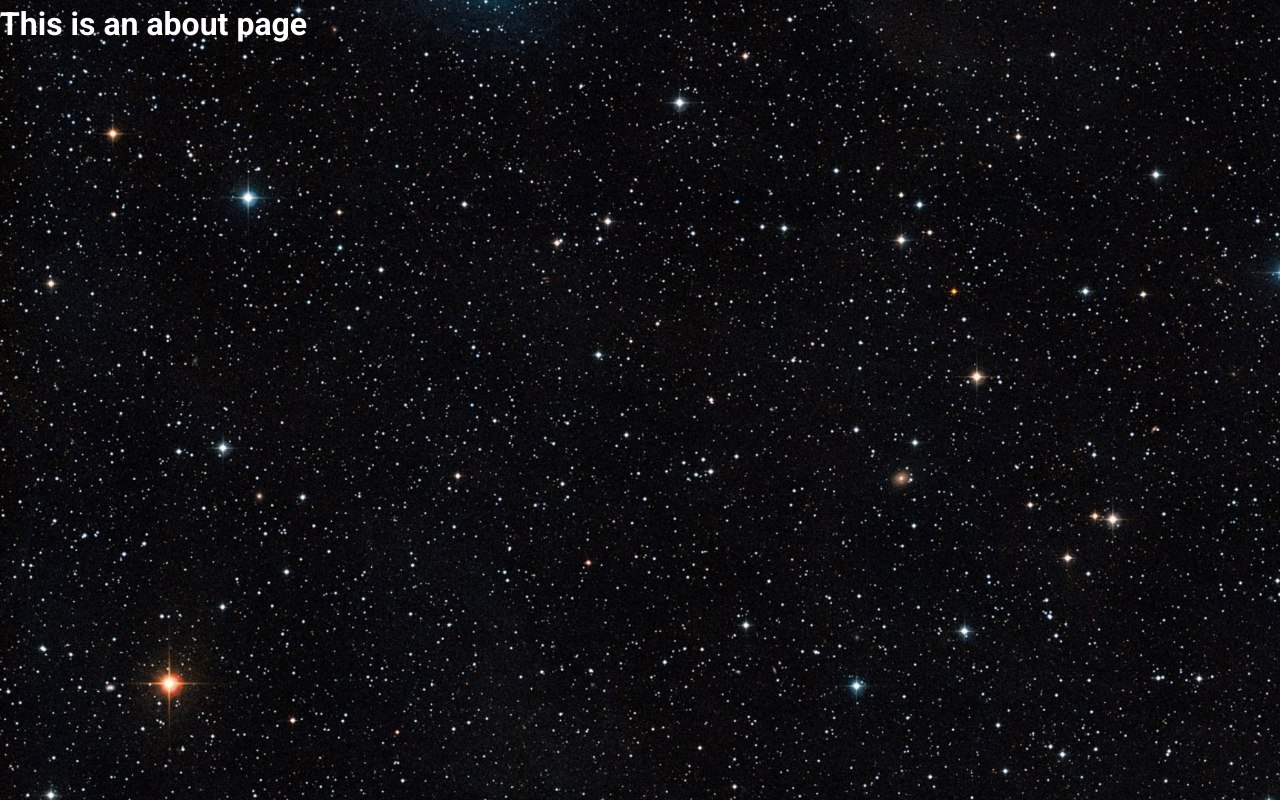
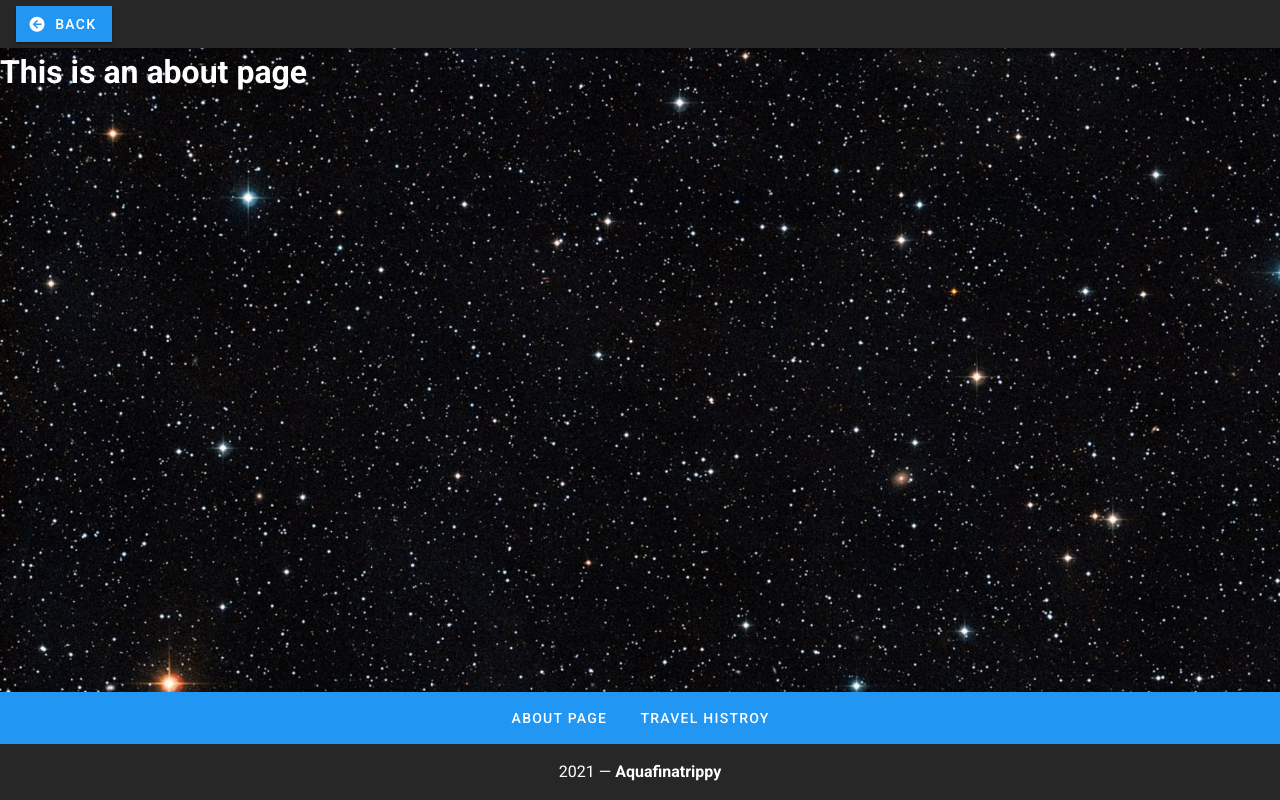
Before and after one commit to aquafinatrippy/cosmos-odyssey, a Vue app in the folder client/: page /about in a window 1280 px wide. Built offline with nearby package versions, Linux system fonts and the light colour scheme.

Commit message:
Colors correction, footer, history route

```diff
--- a/client/src/App.vue
+++ b/client/src/App.vue
@@ -2,12 +2,14 @@
   <v-app>
     <v-main class="starSystem">
       <router-view />
+      <Footer />
     </v-main>
   </v-app>
 </template>
 
 <script>
 import { mapGetters } from "vuex";
+import Footer from '@/components/Footer';
 
 export default {
   name: "App",
@@ -15,6 +17,9 @@ export default {
   data: () => ({
     //
   }),
+  components: {
+    Footer
+  },
   computed: {
     ...mapGetters(["getPricelist"]),
   },
--- /dev/null
+++ b/client/src/components/Footer.vue
@@ -0,0 +1,42 @@
+<template>
+  <v-footer absolute color="primary" padless>
+    <v-row justify="center" no-gutters>
+      <v-btn
+        @click="$router.push({ name: 'About' })"
+        color="white"
+        text
+        rounded
+        class="my-2"
+      >
+        About page
+      </v-btn>
+      <v-btn
+        @click="$router.push({ name: 'History' })"
+        color="white"
+        text
+        rounded
+        class="my-2"
+      >
+        Travel histroy
+      </v-btn>
+      <v-col class=" py-4 text-center white--text bottomCol" cols="12">
+        {{ new Date().getFullYear() }} — <strong>Aquafinatrippy</strong>
+      </v-col>
+    </v-row>
+  </v-footer>
+</template>
+
+<script>
+export default {
+  name: "Footer",
+  data: () => ({
+    links: ["Home", "About Us", "Team", "Services", "Blog", "Contact Us"],
+  }),
+};
+</script>
+
+<style lang="scss" scoped>
+.bottomCol {
+  background: #272727;
+}
+</style>
--- a/client/src/components/SelectedPlanets.vue
+++ b/client/src/components/SelectedPlanets.vue
@@ -36,7 +36,7 @@
           getPriceList();
           $router.push({ name: 'Reservation' });
         "
-        color="success"
+        color="primary"
       >
         Book travel
       </v-btn>
--- a/client/src/router/index.js
+++ b/client/src/router/index.js
@@ -2,6 +2,7 @@ import Vue from "vue";
 import VueRouter from "vue-router";
 import Home from "../views/Home.vue";
 import Reservation from "../views/Reservation.vue";
+import History from "../views/History.vue";
 
 Vue.use(VueRouter);
 
@@ -15,6 +16,11 @@ const routes = [
     path: "/reservation",
     name: "Reservation",
     component: Reservation,
+  },
+  {
+    path: "/history",
+    name: "History",
+    component: History,
   },
   {
     path: "/about",
--- a/client/src/views/About.vue
+++ b/client/src/views/About.vue
@@ -1,5 +1,15 @@
 <template>
   <div class="about">
+    <Navbar />
     <h1>This is an about page</h1>
   </div>
 </template>
+
+<script>
+import Navbar from '@/components/Navbar'
+
+export default {
+  name: "About",
+  components: {Navbar}
+}
+</script>
--- /dev/null
+++ b/client/src/views/History.vue
@@ -0,0 +1,12 @@
+<template>
+  <div><Navbar /> history page</div>
+</template>
+
+<script>
+import Navbar from "@/components/Navbar";
+
+export default {
+  name: "History",
+  components: { Navbar },
+};
+</script>
--- a/client/src/views/Home.vue
+++ b/client/src/views/Home.vue
@@ -2,7 +2,6 @@
   <div>
     <SelectedPlanets />
     <SolarSystem />
-
   </div>
 </template>
 
```
